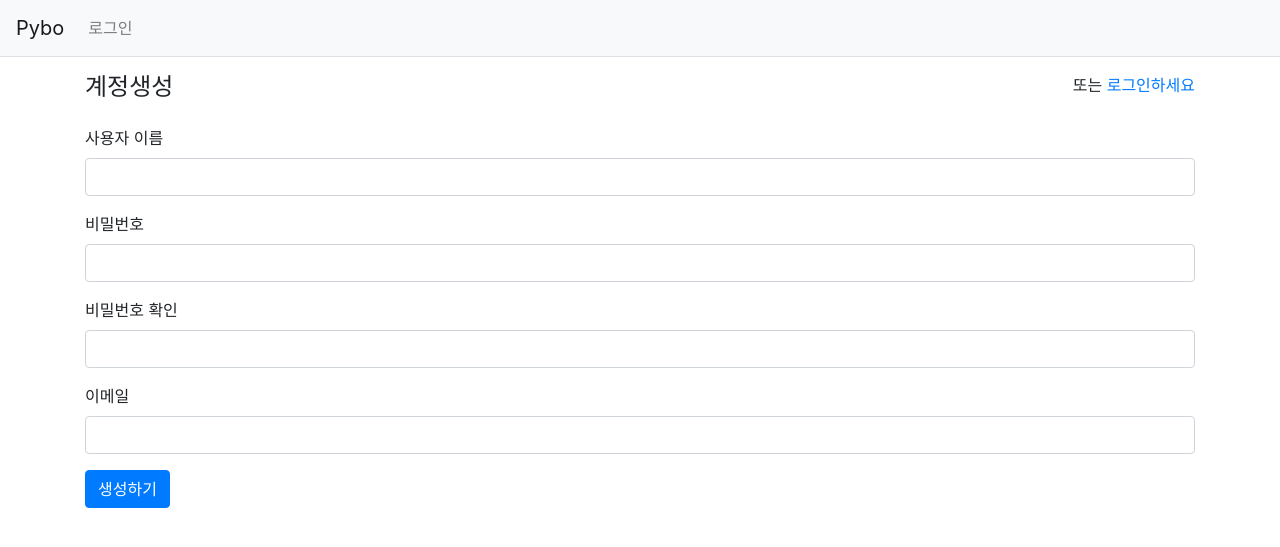
After one commit to CaesiumY/jump-to-django, a Django app: page /common/signup/ in a window 1280 px wide. The commit adds this page. Shown: the top 547 px of the page. Run offline with Django 3.2, Linux system fonts and the light colour scheme; some libraries are stand-ins or nearby versions.

Commit message:
feat: Add signup

```diff
--- /dev/null
+++ b/common/forms.py
@@ -0,0 +1,10 @@
+from django import forms
+from django.contrib.auth.forms import UserCreationForm
+from django.contrib.auth.models import User
+
+class UserForm(UserCreationForm):
+    email = forms.EmailField(label="이메일")
+
+    class Meta:
+        model = User
+        fields = ['username', 'email']
--- a/common/urls.py
+++ b/common/urls.py
@@ -1,9 +1,11 @@
 from django.urls import path
 from django.contrib.auth import views as auth_views
+from . import views
 
 app_name = 'common'
 
 urlpatterns = [
     path('login/', auth_views.LoginView.as_view(template_name='common/login.html'), name='login'),
     path('logout/', auth_views.LogoutView.as_view(template_name='common/login.html'), name='logout'),
+    path('signup/', views.signup, name='signup')
 ]
--- a/common/views.py
+++ b/common/views.py
@@ -1,3 +1,18 @@
-from django.shortcuts import render
+from django.shortcuts import render, redirect
+from django.contrib.auth import authenticate, login
+from common.forms import UserForm
 
 # Create your views here.
+def signup(request):
+    if request.method == "POST":
+        form = UserForm(request.POST)
+        if form.is_valid():
+            form.save()
+            username = form.cleaned_data.get('username')
+            raw_password = form.cleaned_data.get('password1')
+            user = authenticate(username=username, password=raw_password)
+            login(request, user)
+            return redirect('index')
+    else:
+        form = UserForm()
+    return render(request, 'common/signup.html', {'form': form})
--- /dev/null
+++ b/templates/common/signup.html
@@ -0,0 +1,38 @@
+{% extends 'base.html' %}
+{% block content %}
+
+<div class="container my-3">
+    <div class="row my-3">
+        <div class="col-4">
+            <h4>계정생성</h4>
+        </div>
+        <div class="col-8 text-right">
+            <span>또는 <a href="{% url 'common:login' %}">로그인하세요</a></span>
+        </div>
+    </div>
+    <form class="post-form" method="post">
+        {% csrf_token %}
+        {% include 'form_errors.html' %}
+
+        <div class="form-group">
+            <label for="username">사용자 이름</label>
+            <input type="text" class="form-control" name="username" id="username" value="{{ form.username.value|default_if_none:'' }}">
+        </div>
+        <div class="form-group">
+            <label for="password1">비밀번호</label>
+            <input type="password" class="form-control" name="password1" id="password1" value="{{ form.password.value|default_if_none:'' }}">
+        </div>
+        <div class="form-group">
+            <label for="password2">비밀번호 확인</label>
+            <input type="password" class="form-control" name="password2" id="password2" value="{{ form.password.value|default_if_none:'' }}">
+        </div>
+        <div class="form-group">
+            <label for="email">이메일</label>
+            <input type="email" class="form-control" name="email" id="email" value="{{ form.email.value|default_if_none:'' }}">
+        </div>
+
+        <button type="submit" class="btn btn-primary">생성하기</button>
+    </form>
+</div>
+
+{% endblock %}
--- a/templates/form_errors.html
+++ b/templates/form_errors.html
@@ -3,8 +3,13 @@
         {% for error in field.errors %}
             <div class="alert alert-danger">
                 <strong>{{ field.label }}</strong>
-                {{error}}
+                {{ field.errors }}
             </div>
         {% endfor %}
     {% endfor %}
+    {% for error in form.non_field_errors %}   <!-- 넌필드 오류를 출력한다. -->
+        <div class="alert alert-danger">
+            <strong>{{ error }}</strong>
+        </div>
+    {% endfor %}
 {% endif %}
--- a/templates/pybo/question_list.html
+++ b/templates/pybo/question_list.html
@@ -69,7 +69,6 @@
         </li>
         {% endif %}
       {% endif %}
-    <br />
     {% endfor %}
     {% if question_list.has_next %}
 
```
Also changed, not shown: templates/common/login.html (+10 -0 lines).
